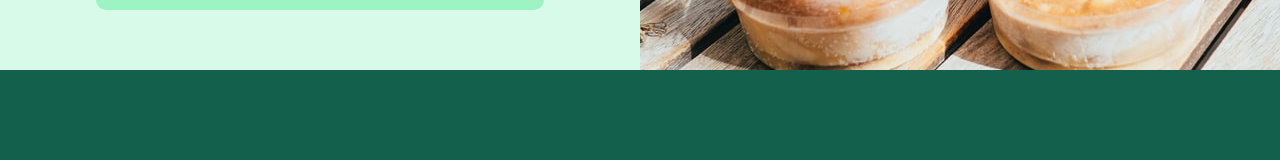
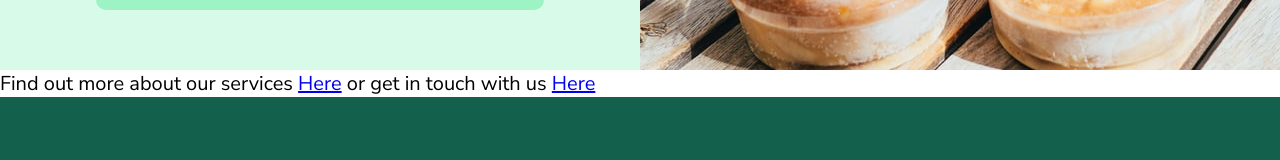
Before and after one commit to Velocima/green-lawns, a React (Create React App) app: page /about in a window 1280 px wide. Shown: the part 2290-2450 px from the top of the page. Built offline with nearby package versions, Linux system fonts and the light colour scheme.

Commit message:
call to action added to about component

```diff
--- a/src/components/About.jsx
+++ b/src/components/About.jsx
@@ -4,6 +4,7 @@ import ownerImage from '../images/good-boys-and-owner.jpg';
 import dog1 from '../images/dog-placeholder-1.jpg';
 import dog2 from '../images/dog-placeholder-2.jpg';
 import dog3 from '../images/dog-placeholder-3.jpg';
+import { Link } from 'react-router-dom';
 
 export const About = () => {
 	return (
@@ -61,6 +62,13 @@ export const About = () => {
 					<img src={dog3} alt='' />
 				</div>
 			</section>
+			<section className='contact'>
+				<p>
+					Find out more about our services{' '}
+					<Link to='/services'>Here</Link> or get in touch with us{' '}
+					<Link to='/contact'>Here</Link>
+				</p>
+			</section>
 		</main>
 	);
 };
```
